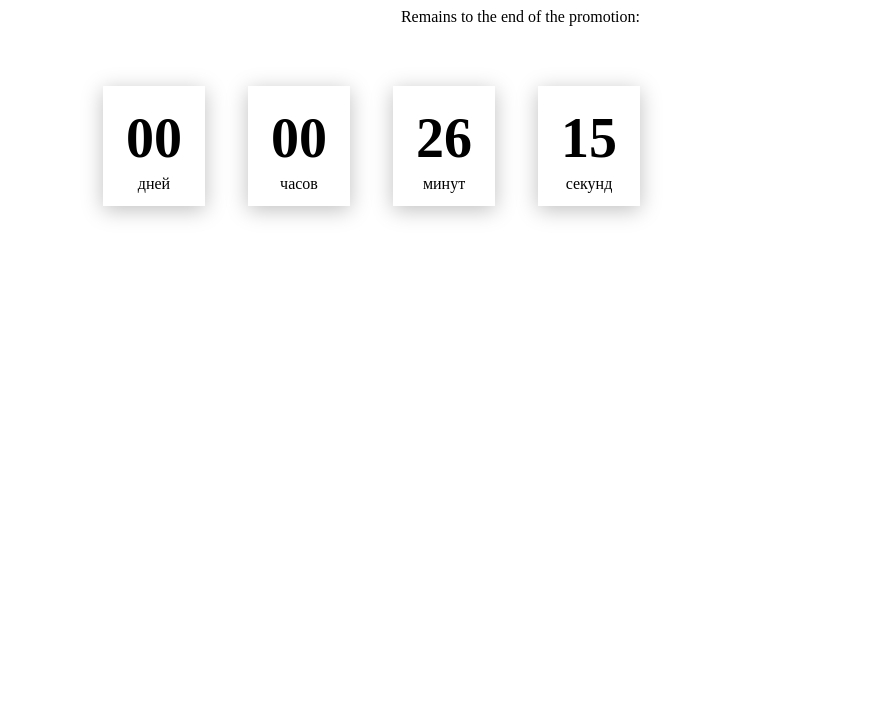
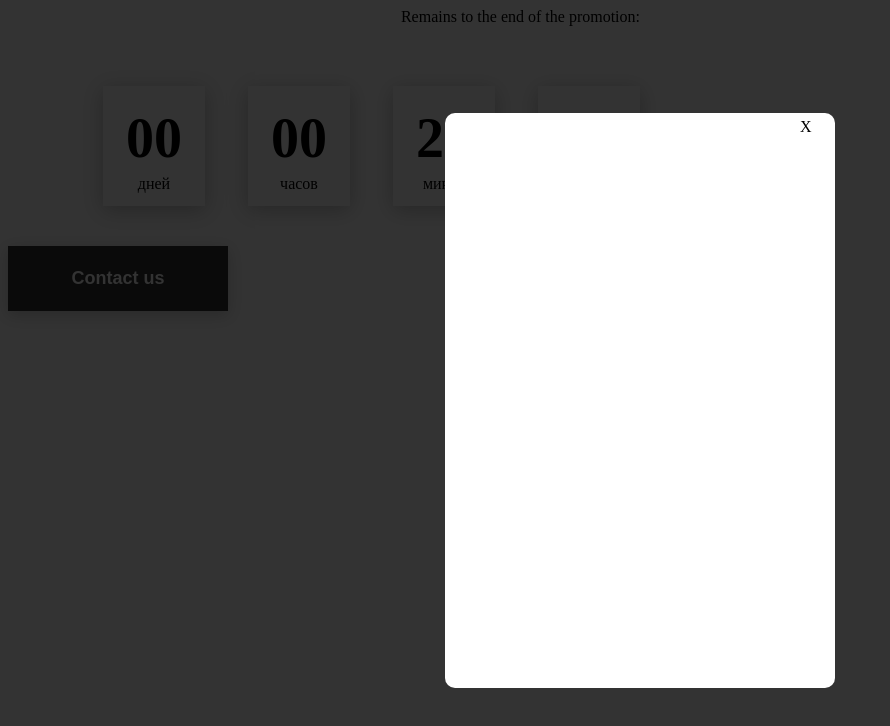
Before and after one commit to AnastasiiaZastup/JS-practice, a plain HTML site: page Timer/index.html in a window 1280 px wide. Shown: the whole page, without its empty margins (0-890 px from the left). Drawn offline with Linux system fonts and the light colour scheme.

Commit message:
new commit

```diff
--- a/Timer/index.html
+++ b/Timer/index.html
@@ -31,6 +31,18 @@
           </div>
         </div>
       </section>
+
+      <section>
+        <div class="offer__action">
+          <button data-modal class="btn btn_dark">Contact us</button>
+        </div>
+
+        <div class="modalWindow hide">
+          <div class="modalActive">
+            <div modal-close class="modalClose">X</div>
+          </div>
+        </div>
+      </section>
     </main>
 
     <script src="timer.js"></script>
--- a/Timer/style.css
+++ b/Timer/style.css
@@ -1,3 +1,5 @@
+/* Timer */
+
 .promotion__timer {
   width: 50%;
 }
@@ -27,3 +29,77 @@
   font-size: 56px;
   font-weight: 700;
 }
+/* Button */
+
+.btn {
+  width: 220px;
+  height: 65px;
+  display: flex;
+  justify-content: center;
+  align-items: center;
+  background-color: #fff;
+  font-size: 18px;
+  font-weight: 700;
+  border: 1px solid rgba(0, 0, 0, 0.2);
+  box-shadow: 0 4px 15px rgba(0, 0, 0, 0.2);
+  cursor: pointer;
+  transition: 0.3s all;
+  outline: 0;
+}
+
+.btn_dark {
+  background-color: #303030;
+  color: #fff;
+  border: none;
+}
+
+.offer__action {
+  display: block;
+  align-items: center;
+  justify-content: flex-end;
+  margin-top: 40px;
+}
+
+/* Modal */
+
+.modalWindow {
+  display: none;
+  background: rgba(0, 0, 0, 0.8);
+  position: fixed;
+  width: 100%;
+  height: 100%;
+  top: 0;
+  left: 0;
+  justify-content: center;
+  align-items: center;
+  cursor: pointer;
+  z-index: 1;
+}
+
+.modalWindow.show {
+  display: flex;
+}
+
+.modalWindow.hide {
+  display: none;
+}
+
+.modalActive {
+  position: relative;
+  width: 350px;
+  height: 495px;
+  border-radius: 10px;
+  background-color: rgb(255, 255, 255);
+  cursor: default;
+  padding: 40px 20px;
+}
+
+.modalClose {
+  font-family: var(--font-regular);
+  position: absolute;
+  right: 5px;
+  top: 5px;
+  width: 30px;
+  height: 30px;
+  cursor: pointer;
+}
--- a/Timer/timer.js
+++ b/Timer/timer.js
@@ -58,3 +58,52 @@ function setClock(selector, endtime) {
 }
 
 setClock(".timer", deadline);
+
+//Modal
+
+const modalApp = document.querySelectorAll("[data-modal]");
+const modalCloses = document.querySelectorAll("[modal-close]");
+const modal = document.querySelector(".modalWindow");
+
+function openModal() {
+  modal.classList.add("show");
+  modal.classList.remove("hide");
+  clearInterval(timeModal);
+}
+
+function closeModal() {
+  modal.classList.add("hide");
+  modal.classList.remove("show");
+}
+
+modalApp.forEach((button) => {
+  button.addEventListener("click", openModal);
+});
+
+modalCloses.forEach((button) => {
+  button.addEventListener("click", closeModal);
+});
+
+//Якщо натискаємо на будь-яку область, то модальне закриється.
+
+modal.addEventListener("click", (e) => {
+  if (e.target === modal) {
+    closeModal();
+  }
+});
+
+//додамо функцію появи модалки після деякого часу на сайті
+
+const timeModal = setTimeout(openModal, 4000);
+
+//console.log(`We see: ${timeModal}`);
+
+window.addEventListener("scroll", () => {
+  if (
+    window.documentElement.pageYOffset +
+      document.documentElement.clientHeight >=
+    document.documentElement.scrollHeight - 1
+  ) {
+    openModal();
+  }
+});
```
